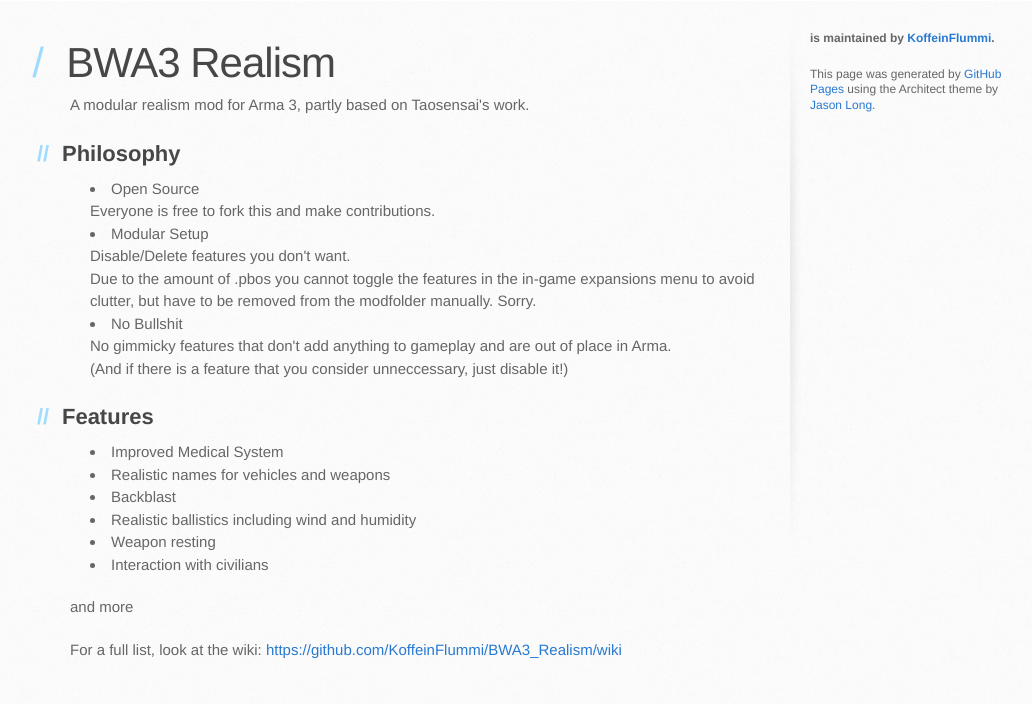
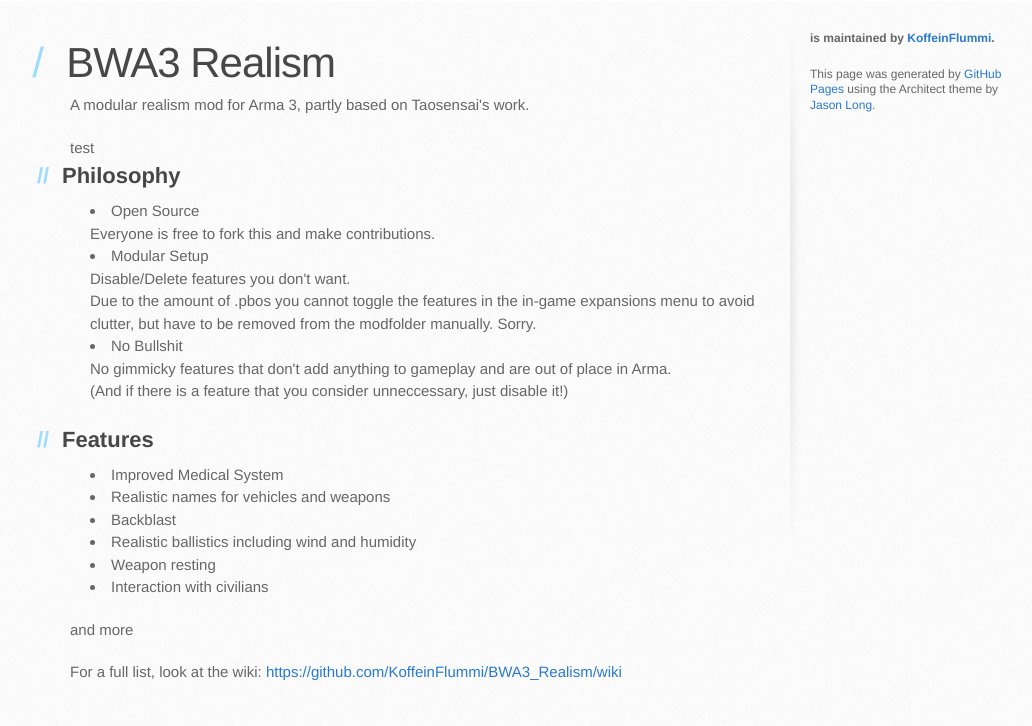
Before and after one commit to KoffeinFlummi/AGM, a PHP site: page / in a window 1280 px wide. Shown: the part 201-927 px from the top of the page, without its empty margins (100-1132 px from the left). Before the commit the page ends 860 px from the top, so only its background shows below. Run offline with PHP 8.4, Linux system fonts and the light colour scheme.

Commit message:
Update and rename index.html to index.php

```diff
--- a/index.html
+++ b/index.php
@@ -32,6 +32,9 @@
 <a name="bwa3-realism" class="anchor" href="#bwa3-realism"><span class="octicon octicon-link"></span></a>BWA3 Realism</h1>
 
 <p>A modular realism mod for Arma 3, partly based on Taosensai's work.</p>
+
+
+<?php echo "test"; ?>
 
 <h2>
 <a name="philosophy" class="anchor" href="#philosophy"><span class="octicon octicon-link"></span></a>Philosophy</h2>
```
